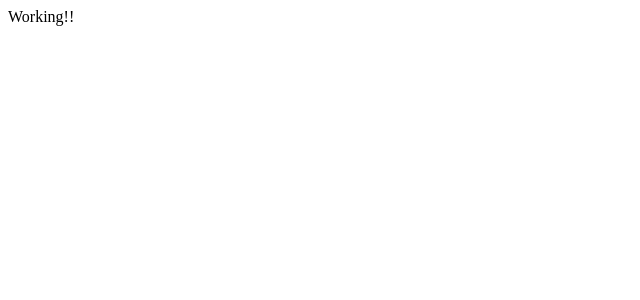
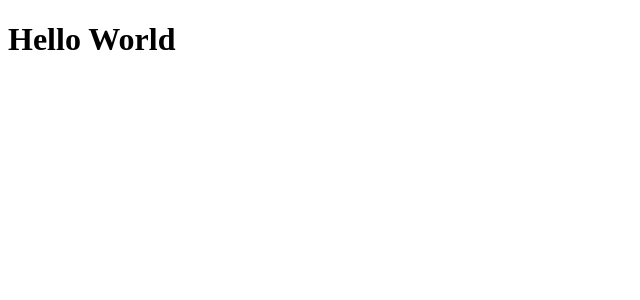
Before and after one commit to dashprotocol/utm-course-overview, a React app: page / in a window 1280 px wide. Shown: the top 300 px of the page, without its empty margins (0-640 px from the left). Built offline with nearby package versions, Linux system fonts and the light colour scheme; the HTML template or start-up script is replaced by a standard one.

Commit message:
added compiled to gitignore

```diff
--- a/client/src/components/App.jsx
+++ b/client/src/components/App.jsx
@@ -3,11 +3,18 @@ import React from 'react';
 class App extends React.Component {
     constructor(props) {
         super(props)
+        this.state = {
+            data: []
+        }
     }
+
+
 
     render () {
         return (
-            <div>Working!!</div>
+            <div>
+                <h1>Hello World</h1>
+            </div>
         )
     }
 }
```
Also changed, not shown: 2 other files (tests, documents, lock files or other folders).
